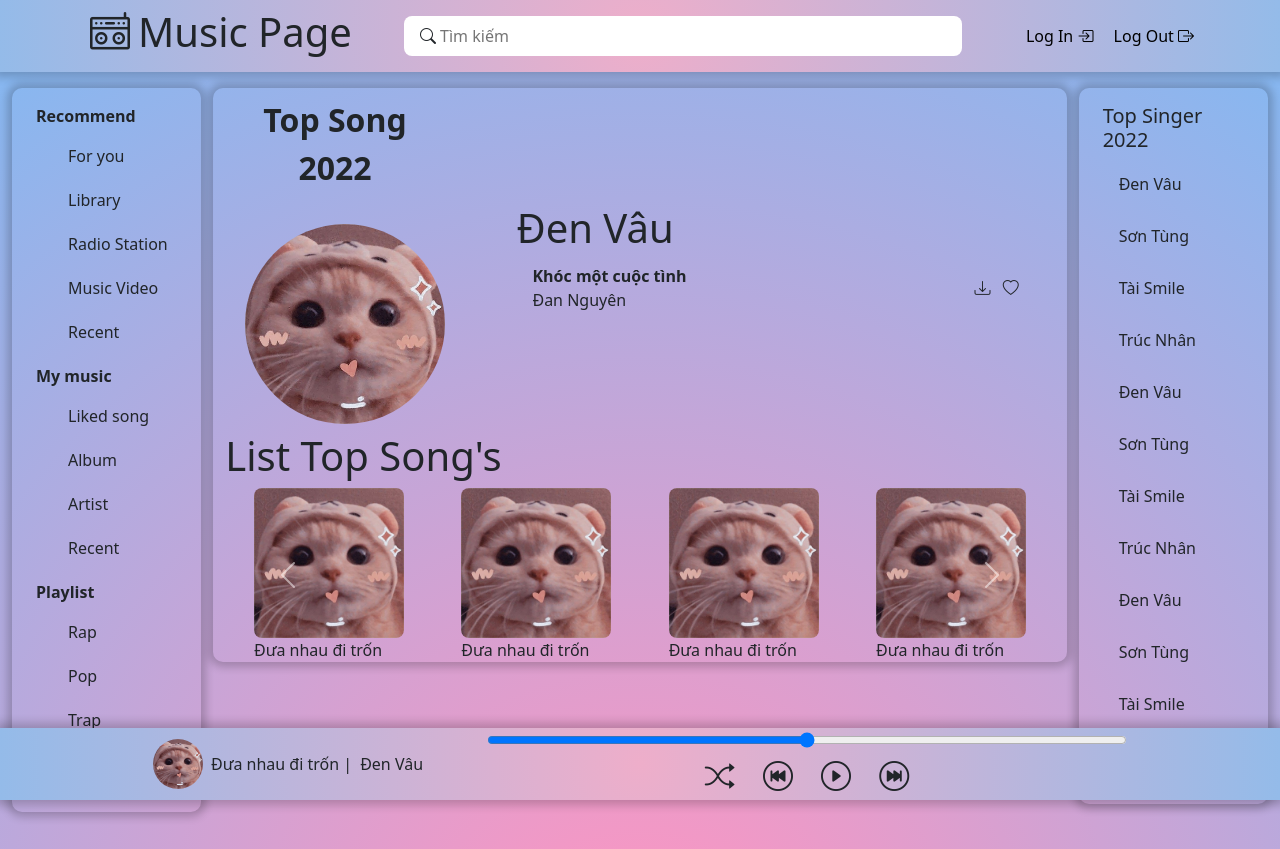
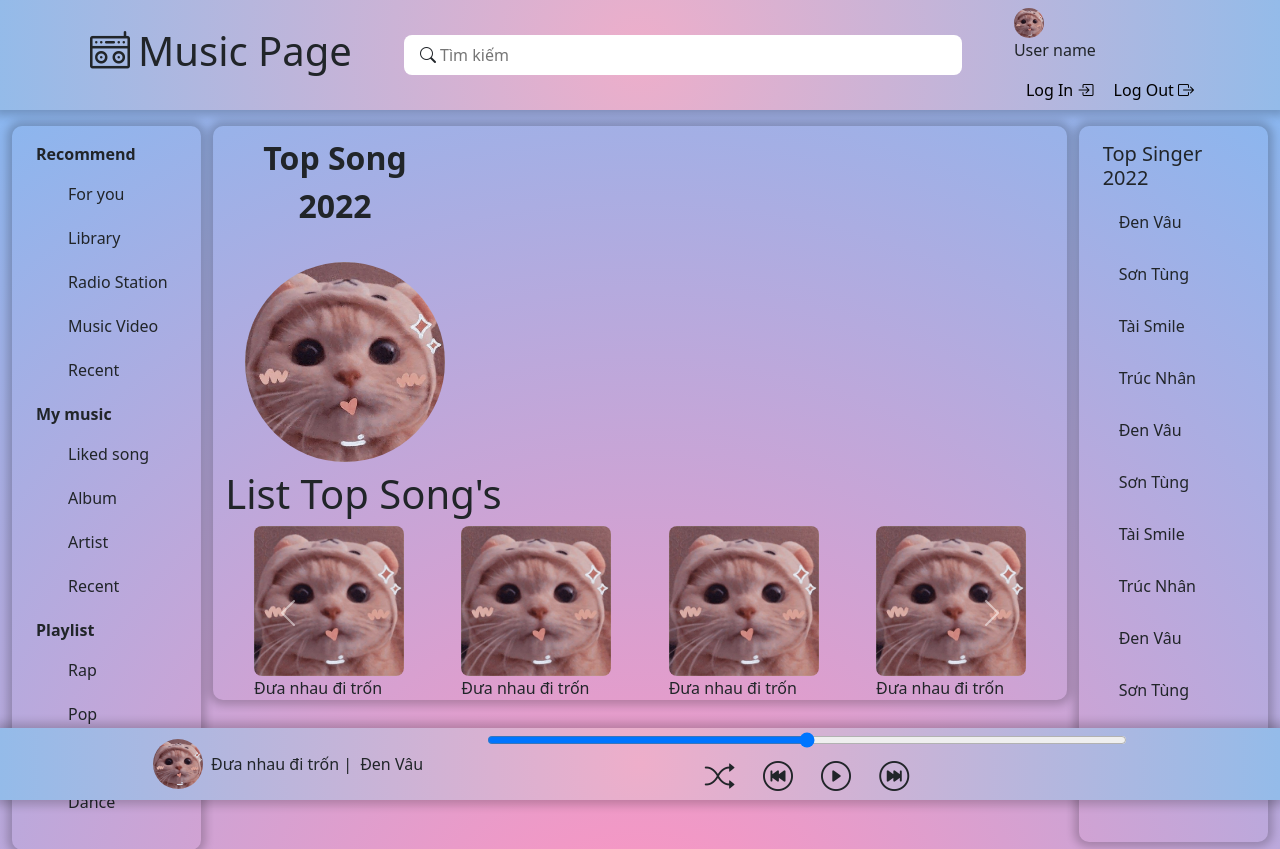
Before and after one commit to thint2908/Music-Streaming, a PHP site: page / in a window 1280 px wide. Shown: the top 849 px of the page. Run offline with PHP 8.4, Linux system fonts and the light colour scheme; data comes from the database, SQL or seed files in the repository; some libraries are stand-ins or nearby versions.

Commit message:
update chuc nang login & phat nhac khi an vao bai hat

```diff
--- a/source/api/loadMusic.php
+++ b/source/api/loadMusic.php
@@ -2,14 +2,13 @@
 require_once("connection.php");
 $db->set_charset("utf8mb4");
 $res = $db->query("select count(*) as numofS from singer");
-    $result = $res -> fetch_assoc();
+$result = $res->fetch_assoc();
 $numberOfSinger = $result["numofS"];
 $randomID = rand(1, $numberOfSinger);
-    $res = $db->query("select m.*, s.name as singer_name from music_list m, singer s where m.singer_id = s.id and singer_id =".$randomID);
+$res = $db->query("select m.*, s.name as singer_name from music_list m, singer s where m.singer_id = s.id and singer_id = $randomID LIMIT 5");
 $musics = [];
 while ($r = $res->fetch_assoc()) {
-        $musics[] = ['id'=>$r["id"], "name" => $r["name"],"singer_name" => $r['singer_name'],"lyric"=> $r["lyrics"], "description" => $r["description"], "vote" => $r["vote"]];
+    $musics[] = ['id' => $r["id"], "name" => $r["name"], "singer_name" => $r['singer_name'], "lyric" => $r["lyrics"], "description" => $r["description"], "vote" => $r["vote"], "url" => $r["url"]];
 }
 $response = json_encode($musics);
 echo $response;
-?>
--- /dev/null
+++ b/source/api/logOut.php
@@ -0,0 +1,4 @@
+<?php
+session_start();
+session_destroy();
+header('Location: ../index.html');
--- a/source/css/index.css
+++ b/source/css/index.css
@@ -40,6 +40,18 @@ body {
 }
 .navbar input:focus {
 	outline: none;
+}
+.nav-right .user-avatar {
+	width: fit-content;
+	display: inline;
+}
+.nav-right {
+	width: fit-content;
+}
+.nav-right .img-user {
+	width: 30px;
+	height: 30px;
+	border-radius: 50%;
 }
 /* ./navbar */
 .container-fluid {
@@ -94,6 +106,9 @@ body {
 	font-size: 32px;
 	font-weight: 600;
 	margin-bottom: 32px;
+}
+.cur-song-list .song-info {
+	width: 90%;
 }
 .body-cur .row:first-child {
 	display: flex;
--- a/source/css/login.css
+++ b/source/css/login.css
@@ -41,7 +41,7 @@ body {
 
 .login-body input {
 	width: 100%;
-	padding: 8px 32px;
+	padding: 8px 32px 8px 8px;
 	margin: 4px 0 16px 0;
 	border: none;
 	border-radius: 8px;
--- a/source/index.html
+++ b/source/index.html
@@ -26,15 +26,23 @@
 					<input type="text" name="search-song" id="search-song" placeholder="Tìm kiếm" />
 				</div>
 				<div class="nav-right">
-					<a href="#" class="mx-2 login-btn text-decoration-none text-black p-1"
+					<div class="user-avatar">
+						<img src="./img/an-huynh.jpg" alt="" class="img-user" />
+						<p class="user-name">User name</p>
+					</div>
+					<div class="nav-login d-inline">
+						<a href="login.html" class="mx-2 login-btn text-decoration-none text-black p-1"
 							>Log In
 							<i class="bi bi-box-arrow-in-right"></i>
 						</a>
+					</div>
 
-					<a href="#" class="logout-btn text-decoration-none text-black p-1"
+					<div class="nav-logout d-inline">
+						<a href="./api/logOut.php" class="logout-btn text-decoration-none text-black p-1"
 							>Log Out
 							<i class="bi bi-box-arrow-right"></i>
 						</a>
+					</div>
 				</div>
 			</div>
 		</nav>
@@ -80,7 +88,7 @@
 							</div>
 							<div class="col-lg-8">
 								<div class="singer-list" id="music-container">
-									<h1>Đen Vâu</h1>
+									<h1 id="singer-curr-list"></h1>
 									<!-- <div class="song-list">
 										<div class="song-info">
 											<div class="song-name">Đưa nhau đi trốn</div>
@@ -289,6 +297,7 @@
 			crossorigin="anonymous"></script> -->
 		<script src="https://code.jquery.com/jquery-3.6.1.js" integrity="sha256-3zlB5s2uwoUzrXK3BT7AX3FyvojsraNFxCc2vC/7pNI=" crossorigin="anonymous"></script>
 		<script src="./js/index.js"></script>
+		<script src="./js/login.js"></script>
 	</body>
 	<!-- JavaScript Bundle with Popper -->
 </html>
--- a/source/js/index.js
+++ b/source/js/index.js
@@ -14,11 +14,11 @@ function loadMusic(link) {
 }
 function show_data(data) {
 	let list_body = $("#music-container");
-
+	$("#singer-curr-list").text(data[1].singer_name);
 	for (let i = 0; i < data.length; i++) {
 		let row = data[i];
-		let _list = ` <div class="song-list">
-								<div class="song-info">
+		let _list = ` 	<div class="song-list">
+								<div onclick='playMusic(${row.id})' class="song-info">
 									<div class="song-name">${row.name}</div>
 									<div class="song-author">${row.singer_name}</div>
 								</div>
@@ -27,7 +27,9 @@ function show_data(data) {
 									<i class="bi bi-heart"></i>
 									<i class="bi bi-heart-fill" style="color: red; display: none"></i>
 								</div>
-								</div>
+								<audio id='${row.id}' src="${row.url}" type='audio/mp3'>
+								</audio>
+						</div>
 								`;
 		list_body.append(_list);
 	}
@@ -73,3 +75,16 @@ $(function () {
 	// $(".song-list").css("border", "3px solid red");
 	// console.log(songList);
 });
+// play audio
+
+function playMusic(audio) {
+	let music = document.getElementById(audio);
+	music.play();
+}
+function pauseMusic() {
+	let music = document.getElementById("myAudio-6");
+
+	music.pause();
+}
+
+// ./play audio
--- a/source/js/login.js
+++ b/source/js/login.js
@@ -11,3 +11,24 @@ register.addEventListener("click", function () {
 	loginForm.style.display = "none";
 	registerForm.style.display = "block";
 });
+
+// handle login form
+$("#login").submit(function (e) {
+	e.preventDefault();
+	$.ajax({
+		type: "post",
+		url: "./api/login.php?v=1",
+		data: $(this).serialize(),
+		success: function (response) {
+			let jsonData = JSON.parse(response);
+			if (jsonData.statusCode === 200) {
+				location.href = "index.html";
+				$(".user-name").text(jsonData.userName);
+			}
+			if (jsonData.statusCode === 400) {
+				alert(jsonData.message);
+			}
+		},
+	});
+});
+// ./handle login form
```
Also changed, not shown: source/api/login.php (added, +18 -0 lines), source/login.html (+5 -4 lines), source/img/an-huynh-2.jpg (deleted). Lines whose indentation alone changed are shown as unchanged.
